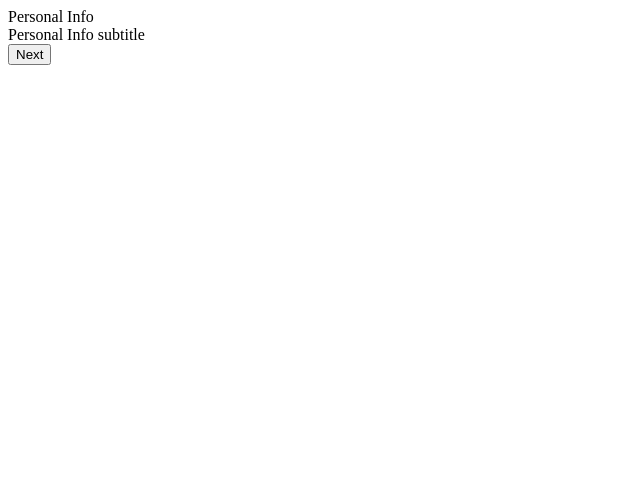
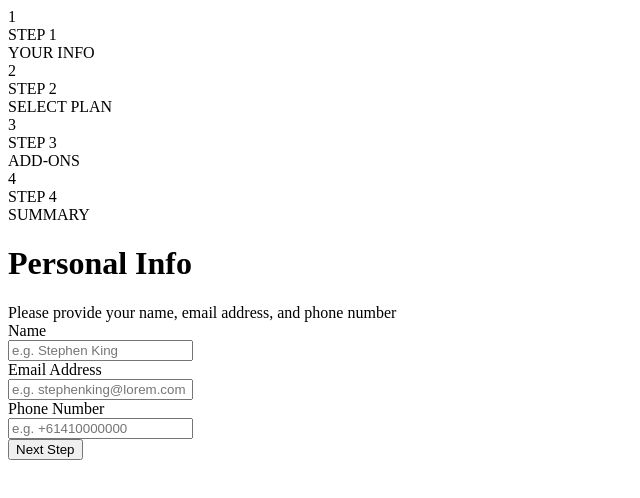
Before and after one commit to qianzhong516/multi-step-form, a React app: page / in a window 1280 px wide. Shown: the top 498 px of the page, without its empty margins (0-640 px from the left). Built offline with nearby package versions, Linux system fonts and the light colour scheme; a web font is replaced by a local one.

Commit message:
change content & footer in dialog to ReactNode

```diff
--- a/src/app.tsx
+++ b/src/app.tsx
@@ -1,15 +1,26 @@
-import type { Flow, CreateStepArgs, CreateStepStructure } from './types';
+import type { Flow, CreateStepArgs, CreateStepStructure, Step } from './types';
 import { FlowStoreImpl as FlowStore } from './flowStore';
 import { NavigationProviderImpl as NavigationProvider } from './navigationProvider';
 import React from 'react';
+import { createPersonalInfoStep } from './ui/multi_step_form/personal_info/create';
+import { Dialog, Footer as DialogFooter } from '../src/ui/base/dialog/dialog';
+import type { FooterProps as DialogFooterProps } from '../src/ui/base/dialog/dialog';
 
 const flow: Flow = {
     personalInfo: createPersonalInfoStep,
     selectPlan: createSelectPlanStep,
     addons: createAddonsStep,
     // TODO: update
-    summary: createAddonsStep,
+    summary: createSummaryStep,
     confirmation: createAddonsStep,
+};
+
+// TODO: work out the confirmation step first
+const steps: Record<string & Omit<Step, 'confirmation'>, string> = {
+    personalInfo: 'Your info',
+    selectPlan: 'Select plan',
+    addons: 'add-ons',
+    summary: 'summary',
 };
 
 const flowStore = new FlowStore(flow, 'personalInfo', {
@@ -27,13 +38,7 @@ const navigationProvider = new NavigationProvider(flowStore);
 function App() {
     const [rerenderCount, setRerenderCount] = React.useState(0);
 
-    const Footer = ({
-        onNext,
-        onBack,
-    }: {
-        onNext?(): void;
-        onBack?(): void;
-    }) => {
+    const Footer = ({ onNext, onBack, ...props }: DialogFooterProps) => {
         const onNextHandler = () => {
             onNext?.();
             setRerenderCount(rerenderCount + 1);
@@ -45,10 +50,11 @@ function App() {
         };
 
         return (
-            <>
-                {onBack && <button onClick={onBackHandler}>Back</button>}
-                {onNext && <button onClick={onNextHandler}>Next</button>}
-            </>
+            <DialogFooter
+                onBack={onBack && onBackHandler}
+                onNext={onNext && onNextHandler}
+                {...props}
+            />
         );
     };
 
@@ -63,46 +69,20 @@ function App() {
     });
 
     return (
-        <div>
-            {stepStructure && (
-                <>
-                    <div>{stepStructure.title}</div>
-                    <div>{stepStructure.subtitle}</div>
-                    <Footer
-                        onNext={stepStructure.onNext}
-                        onBack={stepStructure.onBack}
-                    />
-                </>
-            )}
-        </div>
+        <Dialog
+            currentStep={step}
+            steps={steps}
+            title={stepStructure.title}
+            subtitle={stepStructure.subtitle}
+            content={stepStructure.content}
+            footer={
+                <Footer
+                    onBack={stepStructure.onBack}
+                    onNext={stepStructure.onNext}
+                />
+            }
+        />
     );
-}
-
-function createPersonalInfoStep({
-    flowStore,
-    options: { sharedState },
-}: CreateStepArgs): CreateStepStructure {
-    return ({ navigationProvider }) => {
-        console.log('createPersonalInfoStep: ', sharedState);
-
-        return {
-            step: 'personalInfo',
-            structure: {
-                title: 'Personal Info',
-                subtitle: 'Personal Info subtitle',
-                Content: () => <div>Content</div>,
-                onNext: () =>
-                    navigationProvider.goNext({
-                        sharedState: {
-                            personalInfo: {
-                                email: 'zhongqian516@gmail.com',
-                            },
-                        },
-                    }),
-                onClose: () => navigationProvider.close(),
-            },
-        };
-    };
 }
 
 function createSelectPlanStep({
@@ -117,7 +97,7 @@ function createSelectPlanStep({
             structure: {
                 title: 'SelectPlan',
                 subtitle: 'SelectPlan subtitle',
-                Content: () => <div>Content</div>,
+                content: <div>Content</div>,
                 onNext: () =>
                     navigationProvider.goNext({
                         sharedState: {
@@ -150,7 +130,27 @@ function createAddonsStep({
             structure: {
                 title: 'Addons',
                 subtitle: 'Addons subtitle',
-                Content: () => <div>Content</div>,
+                content: <div>Content</div>,
+                onBack: () => navigationProvider.goBack({ sharedState }),
+                onNext: () => navigationProvider.goNext({ sharedState }),
+            },
+        };
+    };
+}
+
+function createSummaryStep({
+    flowStore,
+    options: { sharedState },
+}: CreateStepArgs): CreateStepStructure {
+    return ({ navigationProvider }) => {
+        console.log('createSummaryStep: ', sharedState);
+
+        return {
+            step: 'summary',
+            structure: {
+                title: 'Summary',
+                subtitle: 'Summary subtitle',
+                content: <div>Content</div>,
                 onBack: () => navigationProvider.goBack({ sharedState }),
                 onNext: () => navigationProvider.goNext({ sharedState }),
             },
--- a/src/flowStore.ts
+++ b/src/flowStore.ts
@@ -6,6 +6,8 @@ import type {
     CreateStepStructure,
 } from './types';
 
+// TODO: flowStore should have visibility on when the current step is the last step
+// TODO: how to decouple the confirmation flow with the multi-step flow [M2 scope?]
 export class FlowStoreImpl implements FlowStore {
     steps: Step[] = [];
 
--- a/src/types.ts
+++ b/src/types.ts
@@ -44,7 +44,7 @@ export const stepTitle: Record<Exclude<Step, 'confirmation'>, string> = {
 export type StepStructure = {
     title: string;
     subtitle: string;
-    Content: React.ComponentType;
+    content: React.ReactNode;
     onNext?: () => void;
     onBack?: () => void;
     onClose?: () => void;
--- a/src/ui/base/dialog/dialog.tsx
+++ b/src/ui/base/dialog/dialog.tsx
@@ -1,3 +1,4 @@
+import React from 'react';
 import styles from './dialog.css';
 import { StepCard } from './step_card/step_card';
 import { Title, Text } from '../text/text';
@@ -11,11 +12,11 @@ type DialogProps<Step extends string, CurrentStep extends Step> = {
 type ContentProps = {
     title: string;
     subtitle: string;
-    Content: React.ComponentType;
-    Footer: React.ComponentType;
+    content: React.ReactNode;
+    footer: React.ReactNode;
 };
 
-type FooterProps = {
+export type FooterProps = {
     backButtonText?: string;
     nextButtonText?: string;
     onNext?(): void;
@@ -58,7 +59,7 @@ const Sidebar = <Step extends string, CurrentStep extends Step>({
     );
 };
 
-const Content = ({ title, subtitle, Content, Footer }: ContentProps) => {
+const Content = ({ title, subtitle, content, footer }: ContentProps) => {
     return (
         <div className={styles.content}>
             <div className={styles.header}>
@@ -67,12 +68,8 @@ const Content = ({ title, subtitle, Content, Footer }: ContentProps) => {
                 </div>
                 <Text.Medium variant='secondary'>{subtitle}</Text.Medium>
             </div>
-            <div className={styles.innerContent}>
-                <Content />
-            </div>
-            <div className={styles.footer}>
-                <Footer />
-            </div>
+            <div className={styles.innerContent}>{content}</div>
+            <div className={styles.footer}>{footer}</div>
         </div>
     );
 };
@@ -85,18 +82,18 @@ export const Footer = ({
 }: FooterProps) => {
     return (
         <div className={styles.innerFooter}>
-            {backButtonText && onBack && (
+            {onBack && (
                 <Button
                     variant='secondary'
                     onClick={onBack}
-                    title={backButtonText}
+                    title={backButtonText ?? 'Go Back'}
                 />
             )}
-            {nextButtonText && onNext && (
+            {onNext && (
                 <Button
-                    variant='secondary'
+                    variant='primary'
                     onClick={onNext}
-                    title={nextButtonText}
+                    title={nextButtonText ?? 'Next Step'}
                 />
             )}
         </div>
--- a/src/ui/multi_step_form/personal_info/create.tsx
+++ b/src/ui/multi_step_form/personal_info/create.tsx
@@ -15,7 +15,7 @@ export function createPersonalInfoStep({
                 title: 'Personal Info',
                 subtitle:
                     'Please provide your name, email address, and phone number',
-                Content: () => <PersonalInfoForm />,
+                content: <PersonalInfoForm />,
                 onNext: () =>
                     navigationProvider.goNext({
                         sharedState: {
```
Also changed, not shown: 1 other file (tests, documents, lock files or other folders).
